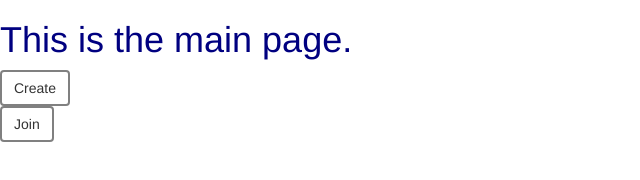
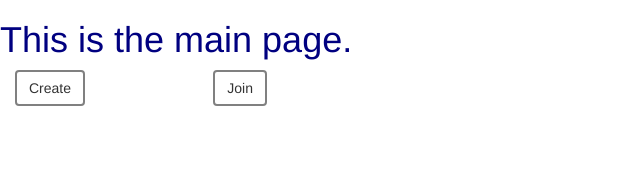
Before and after one commit to als26/rendez, a website: page public/index.html in a window 1280 px wide. Shown: the whole page, without its empty margins (0-640 px from the left). Drawn offline with nearby package versions, Linux system fonts and the light colour scheme; no server answers.

Commit message:
When will Abilas be back? Did he enjoy his dinner? style changes

```diff
--- a/public/index.html
+++ b/public/index.html
@@ -14,7 +14,7 @@
   </head>
   <body>
     <h1>This is the main page.</h1>
-    <div id="create-button">
+    <div id="create-button" class="col-md-2">
         <button class="btn btn-default">Create</button>
     </div>
     <div id="join-button">
```
